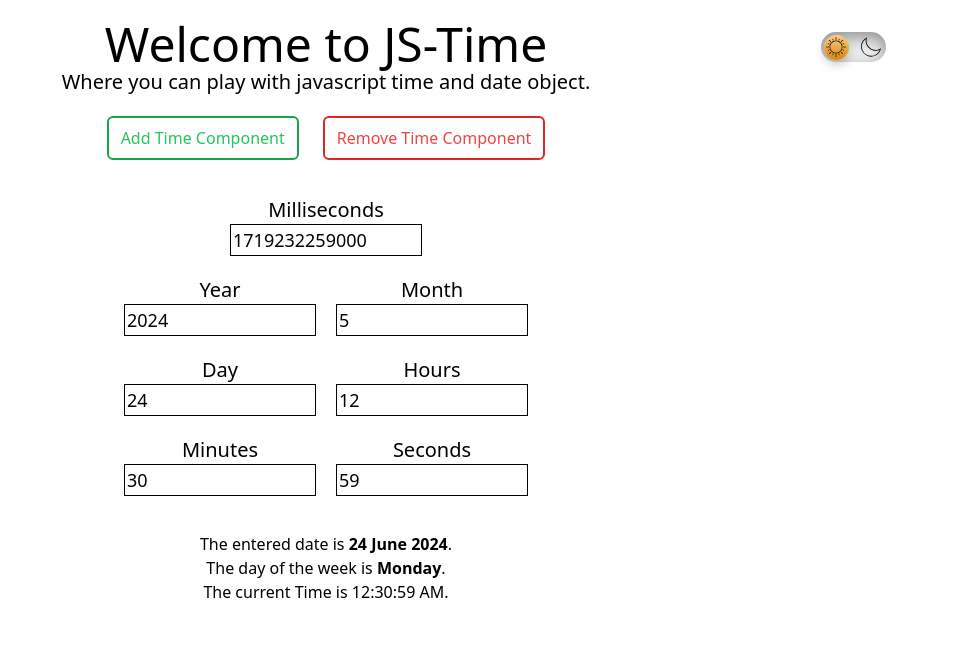
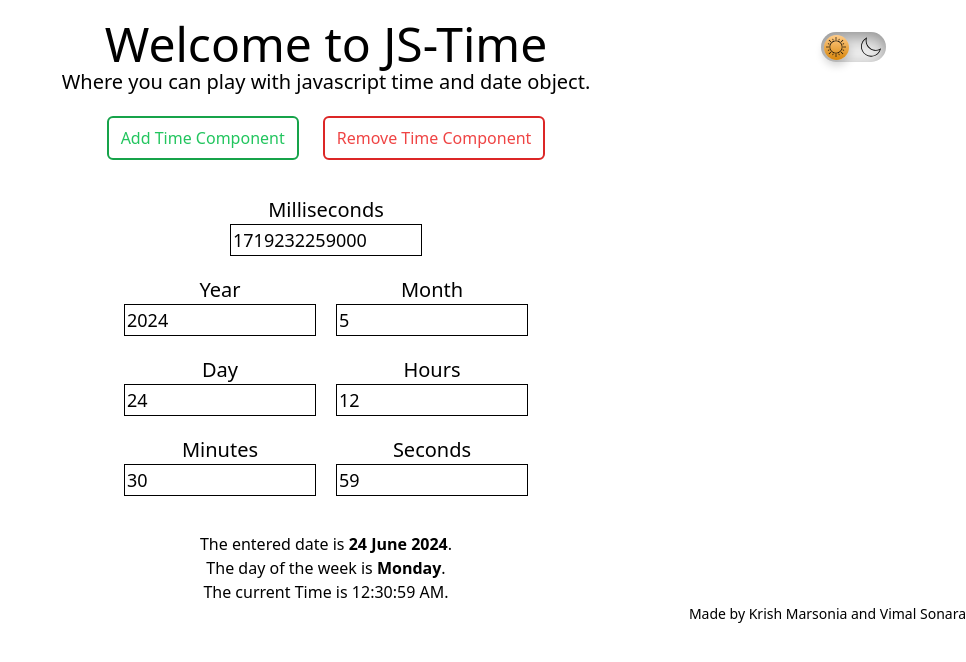
Before and after one commit to krishmarsonia/js-time, a Next.js app: page / in a window 1280 px wide. Shown: the top 662 px of the page, without its empty margins (314-1280 px from the left). Built offline with nearby package versions, Linux system fonts and the light colour scheme.

Commit message:
name of contributers added.

```diff
--- a/app/page.tsx
+++ b/app/page.tsx
@@ -104,6 +104,9 @@ export default function Home() {
           );
         })}
       </div>
+      <footer className="text-right">
+        <h5 className="text-sm">Made by Krish Marsonia and Vimal Sonara</h5>
+      </footer>
     </main>
   );
 }
```
